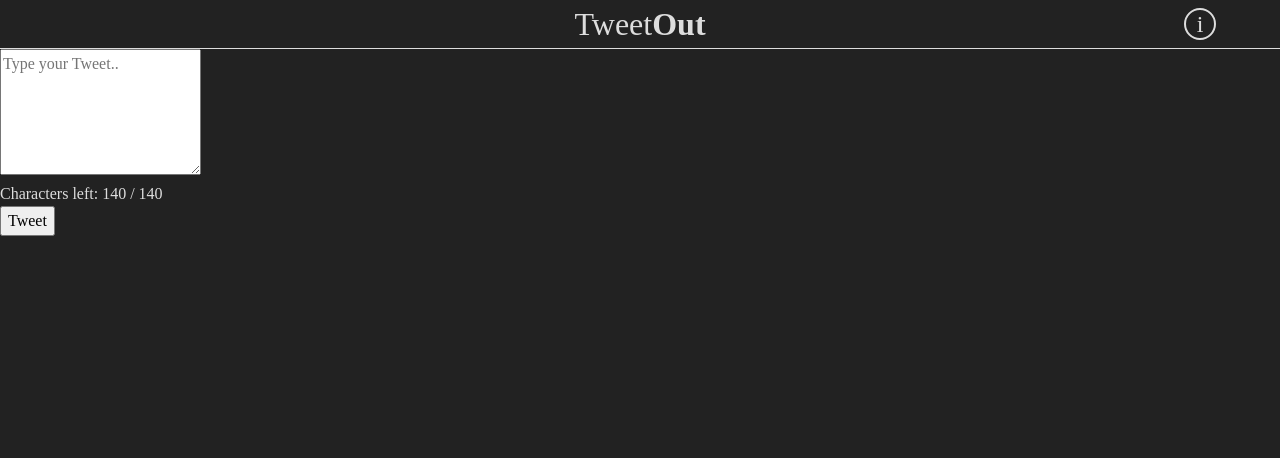
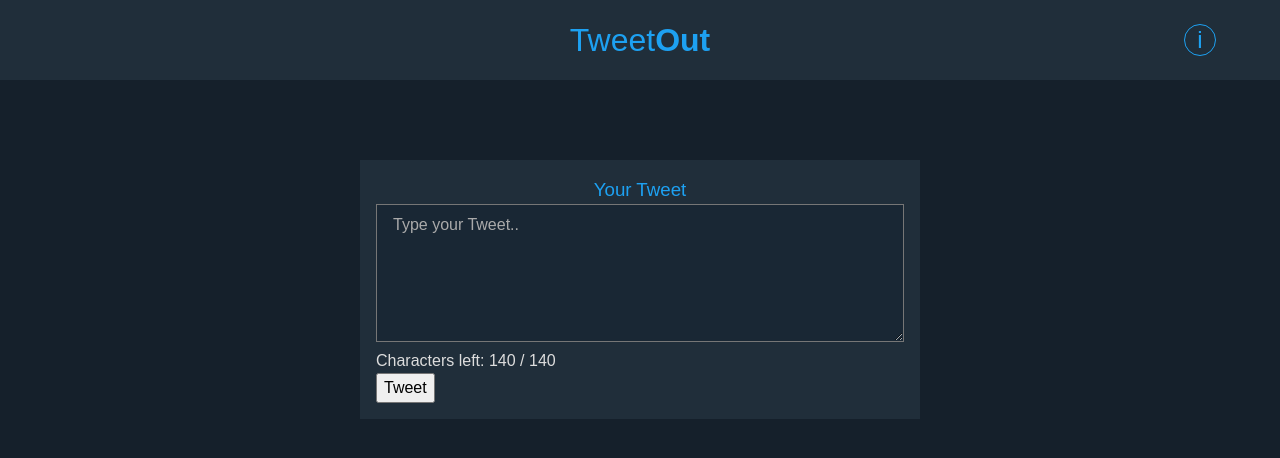
Before and after one commit to SinisaVukmirovic/TweetOut-App, a plain HTML site: page index.html in a window 1280 px wide. Drawn offline with Linux system fonts and the light colour scheme.

Commit message:
Started styling the App

```diff
--- a/css/blocks.css
+++ b/css/blocks.css
@@ -1,13 +1,9 @@
-body {
-    background-color: #222;
-    color: #ddd;
-}
-
 header {
     display: flex;
     justify-content: center;
     align-items: center;
-    border-bottom: 1px solid #ddd;
+    background-color: var(--secondary-clr);
+    padding: 1rem;
 
     position: relative;
 }
@@ -20,7 +16,7 @@ header {
     header #appInfo {
         width: 2rem;
         height: 2rem;
-        border: 2px solid #ddd;
+        border: 1px solid var(--theme-clr);
         border-radius: 50%;
         font-size: 1.5rem;
 
@@ -31,3 +27,30 @@ header {
         position: absolute;
         right: 5%;
     }
+
+.app {
+    background-color: var(--secondary-clr);
+    color: var(--text-clr);
+    width: 90%;
+    max-width: 35rem;
+    margin: 5rem auto;
+    padding: 1rem;
+    /* border-radius: 1rem; */
+}
+    .app h3 {
+        text-align: center;
+        color: var(--theme-clr);
+        font-weight: lighter;
+    }
+    .app #tweetTextArea {
+        background-color: var(--primary-clr);
+        width: 100%;
+        padding: .5rem 1rem;
+        color: inherit;
+    }
+        .app #tweetTextArea::placeholder {
+            color:var(--darker-text-clr);
+        }
+        .app #tweetTextArea:focus {
+            outline: 1px solid var(--theme-clr);
+        }
--- a/css/style.css
+++ b/css/style.css
@@ -1,2 +1,32 @@
 @import './reset.css';
 @import './blocks.css';
+
+
+:root {
+    /* COLORS */
+    --theme-clr: #1da1f2;
+    --bg-clr: #15202b;
+    --primary-clr: #192734;
+    --secondary-clr: #202e3a;
+    --text-clr: #ddd;
+    --darker-text-clr: #aaa;
+}
+
+html {
+    font-size: 14px;
+}
+
+body {
+    background-color: var(--bg-clr);
+    color: var(--theme-clr);
+    font-family: sans-serif;
+
+    display: flex;
+    flex-direction: column;
+}
+
+@media only screen and (min-width: 769px) {
+    html {
+        font-size: 16px;
+    }
+}
--- a/index.html
+++ b/index.html
@@ -13,6 +13,7 @@
     </header>
 
     <main class="app">
+        <h3>Your Tweet</h3>
         <textarea id="tweetTextArea" type="text" rows="5" placeholder="Type your Tweet.."></textarea>
         <div id="counter">Characters left: <span id="charsLeft">140</span> / 140</div>
 
```
